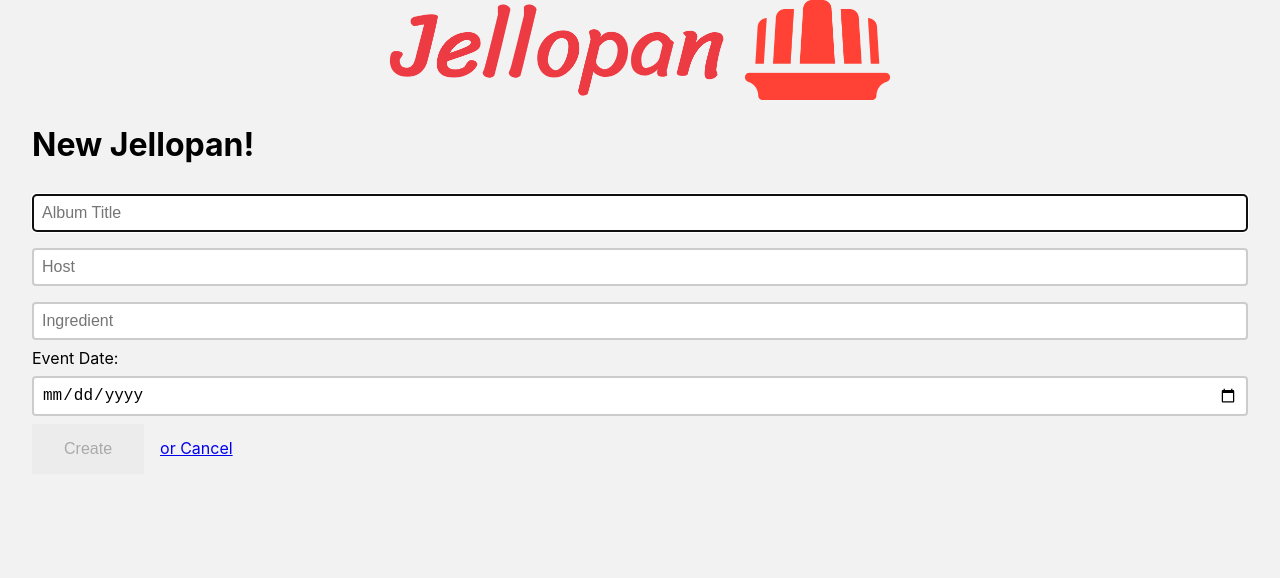
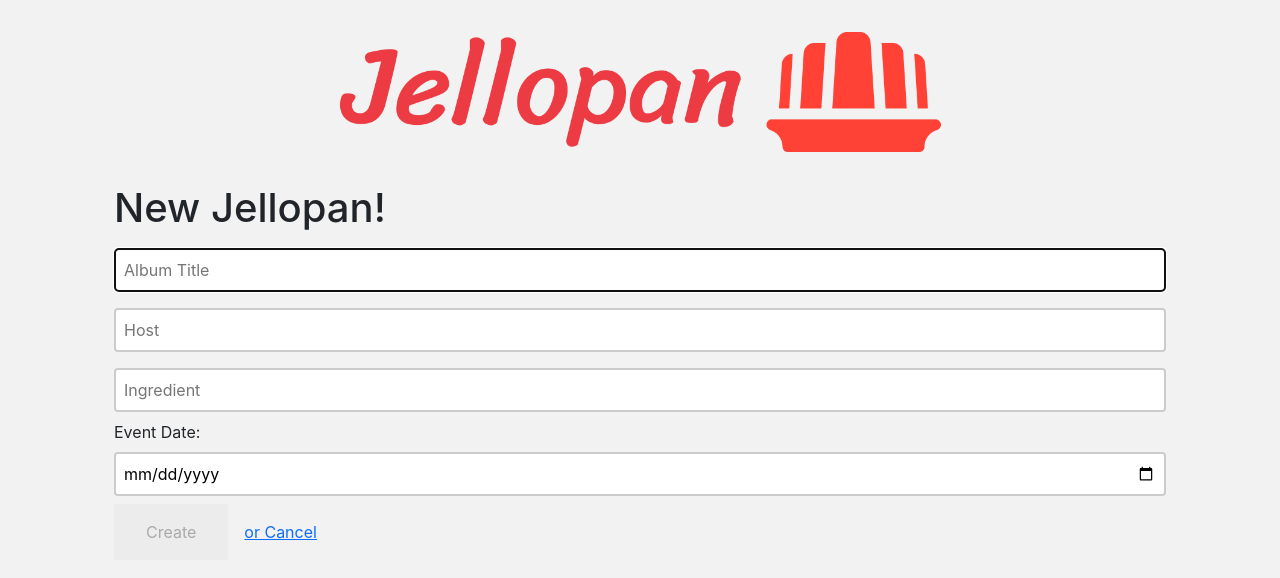
Before and after one commit to rcaloras/jellopan-next, a Next.js app: page /create in a window 1280 px wide. Shown: the top 578 px of the page. Built offline with nearby package versions, Linux system fonts and the light colour scheme.

Commit message:
Added bootstrap and moved styles to scss

```diff
--- a/components/Header.tsx
+++ b/components/Header.tsx
@@ -14,14 +14,6 @@ const Header: React.FC = () => {
           <img alt="Brand" className="logo-image" src="/jellopan-logo-transparent.png"/>
         </a>
       </Link>
-      <style jsx>{`
-        .center-nav {
-          text-align: center;
-        }
-        .logo-image {
-          max-height: 100px;
-        }
-      `}</style>
     </div>
   );
 
--- a/components/Layout.tsx
+++ b/components/Layout.tsx
@@ -1,12 +1,16 @@
 import React, { ReactNode } from "react";
 import Header from "./Header";
+import Head from "next/head";
 
 type Props = {
   children: ReactNode;
 };
 
 const Layout: React.FC<Props> = (props) => (
-  <div>
+  <div className="container">
+    <Head>
+      <meta name="viewport" content="width=device-width, initial-scale=1" />
+    </Head>
     <Header />
     <div className="layout">{props.children}</div>
     <style jsx global>{`
--- a/package.json
+++ b/package.json
@@ -12,11 +12,13 @@
   "license": "MIT",
   "dependencies": {
     "@prisma/client": "^4.6.1",
+    "bootstrap": "^5.2.3",
     "next": "^12.3.4",
     "react": "17.0.2",
     "react-dom": "17.0.2",
     "react-markdown": "8.0.0",
-    "safe-json-stringify": "^1.2.0"
+    "safe-json-stringify": "^1.2.0",
+    "sass": "^1.56.1"
   },
   "devDependencies": {
     "@types/node": "17.0.14",
--- a/pages/_app.tsx
+++ b/pages/_app.tsx
@@ -1,4 +1,5 @@
 import { AppProps } from "next/app";
+import "../styles/index.scss";
 
 const App = ({ Component, pageProps }: AppProps) => {
   return (
--- a/pages/index.tsx
+++ b/pages/index.tsx
@@ -25,7 +25,6 @@ const Blog: React.FC<Props> = (props) => {
   return (
     <Layout>
       <div className="page">
-        <h1>Jello Pans</h1>
         <Link href="/create">
           <button>
             <a>Add a new JP Event</a>
--- /dev/null
+++ b/styles/index.scss
@@ -0,0 +1,14 @@
+@import "../node_modules/bootstrap/scss/bootstrap";
+
+.center-nav {
+    text-align: center;
+    padding: 2rem;
+}
+
+.logo-image {
+    max-height: 120px;
+
+    @media (max-width: 768px) {
+        max-height: 80px;
+    }
+}
```
Also changed, not shown: 1 other file (tests, documents, lock files or other folders).
